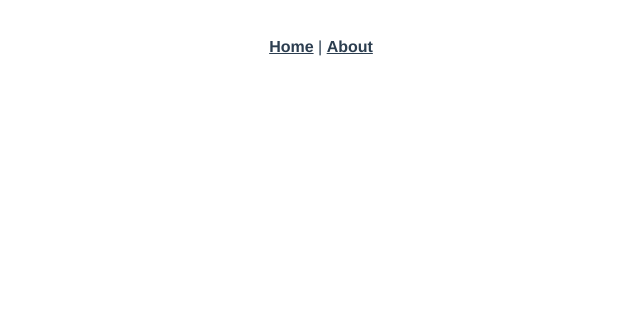
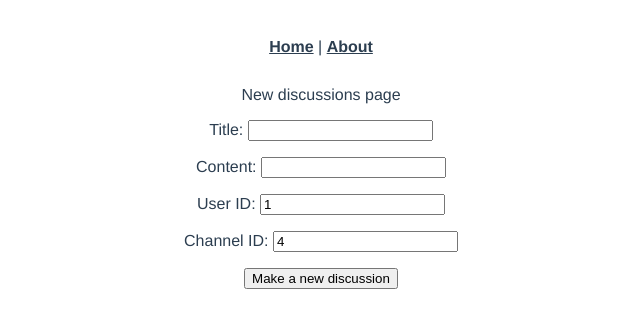
Before and after one commit to videshpatel/neighborly_vue_app, a Vue app: page /discussions/new in a window 1280 px wide. Shown: the top 328 px of the page, without its empty margins (319-959 px from the left). Built offline with nearby package versions, Linux system fonts and the light colour scheme.

Commit message:
added discussions new/create page

```diff
--- a/src/router.js
+++ b/src/router.js
@@ -1,6 +1,7 @@
 import Vue from "vue";
 import Router from "vue-router";
 import Home from "./views/Home.vue";
+import DiscussionsNew from "./views/DiscussionsNew.vue";
 
 Vue.use(Router);
 
@@ -14,6 +15,11 @@ export default new Router({
       component: Home
     },
     {
+      path: "/discussions/new",
+      name: "discussions/new",
+      component: DiscussionsNew
+    },
+    {
       path: "/about",
       name: "about",
       // route level code-splitting
--- /dev/null
+++ b/src/views/DiscussionsNew.vue
@@ -0,0 +1,72 @@
+<template>
+  <div class="root">
+    New discussions page
+    <div v-for="error in errors">
+      {{ error }}
+    </div>
+
+    <form v-on:submit.prevent="makeDiscussion()">
+      <p>
+        Title:
+        <input type="text" v-model="newDiscussionTitle" />
+      </p>
+      <p>
+        Content:
+        <input type="text" v-model="newDiscussionContent" />
+      </p>
+      <p>
+        User ID:
+        <input type="text" v-model="newDiscussionUserID" />
+      </p>
+      <p>
+        Channel ID:
+        <input type="text" v-model="newDiscussionChannelID" />
+      </p>
+
+      <input type="submit" value="Make a new discussion" />
+      <!-- <button>Make a new discussion</button> -->
+    </form>
+  </div>
+</template>
+
+<script>
+import axios from "axios";
+export default {
+  data: function() {
+    return {
+      newDiscussionTitle: "",
+      newDiscussionContent: "",
+      newDiscussionUserID: "1",
+      newDiscussionChannelID: "4",
+      errors: []
+    };
+  },
+  created: function() {},
+  methods: {
+    makeDiscussion: function() {
+      console.log("making the new discussion");
+      // make a request to the api to the create action
+      // response = HTTP.get("/api/discussions")
+      // discussions = reponse.parse
+      var params = {
+        title: this.newDiscussionTitle,
+        content: this.newDiscussionContent,
+        user_id: this.newDiscussionUserID,
+        channel_id: this.newDiscussionChannelID
+      };
+      axios
+        .post("/api/discussions", params)
+        .then(response => {
+          console.log("things are going well");
+          console.log(response);
+          this.$router.push("/");
+        })
+        .catch(error => {
+          console.log("things are going poorly");
+          console.log(error.response.data.errors);
+          this.errors = error.response.data.errors;
+        });
+    }
+  }
+};
+</script>
```
